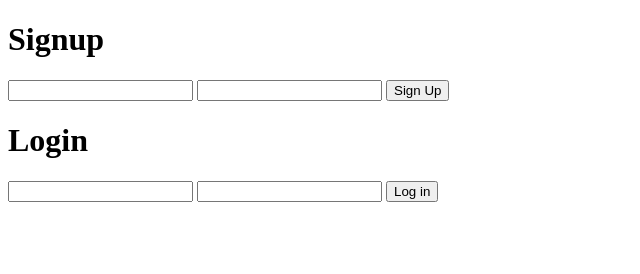
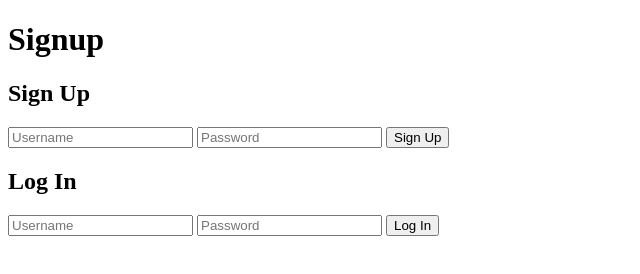
Before and after one commit to JohnMark2004/signup-project, a website: page frontend/index.html in a window 1280 px wide. Shown: the whole page, without its empty margins (0-640 px from the left). Drawn offline with Linux system fonts and the light colour scheme.

Commit message:
Update index.html

```diff
--- a/frontend/index.html
+++ b/frontend/index.html
@@ -7,18 +7,20 @@
 </head>
 <body>
   <h1>Signup</h1>
+<h2>Sign Up</h2>
 <form id="signupForm">
-  <input type="text" id="username" required />
-  <input type="password" id="password" required />
+  <input type="text" id="signupUsername" placeholder="Username" required />
+  <input type="password" id="signupPassword" placeholder="Password" required />
   <button type="submit">Sign Up</button>
 </form>
 
-  <h1>Login</h1>
+<h2>Log In</h2>
 <form id="loginForm">
-  <input type="text" id="username" required />
-  <input type="password" id="password" required />
-  <button type="submit">Log in</button>
+  <input type="text" id="loginUsername" placeholder="Username" required />
+  <input type="password" id="loginPassword" placeholder="Password" required />
+  <button type="submit">Log In</button>
 </form>
+
 
   <script>
     const backendURL = "https://signup-project-ymjk.onrender.com"; // replace with your actual URL
```
